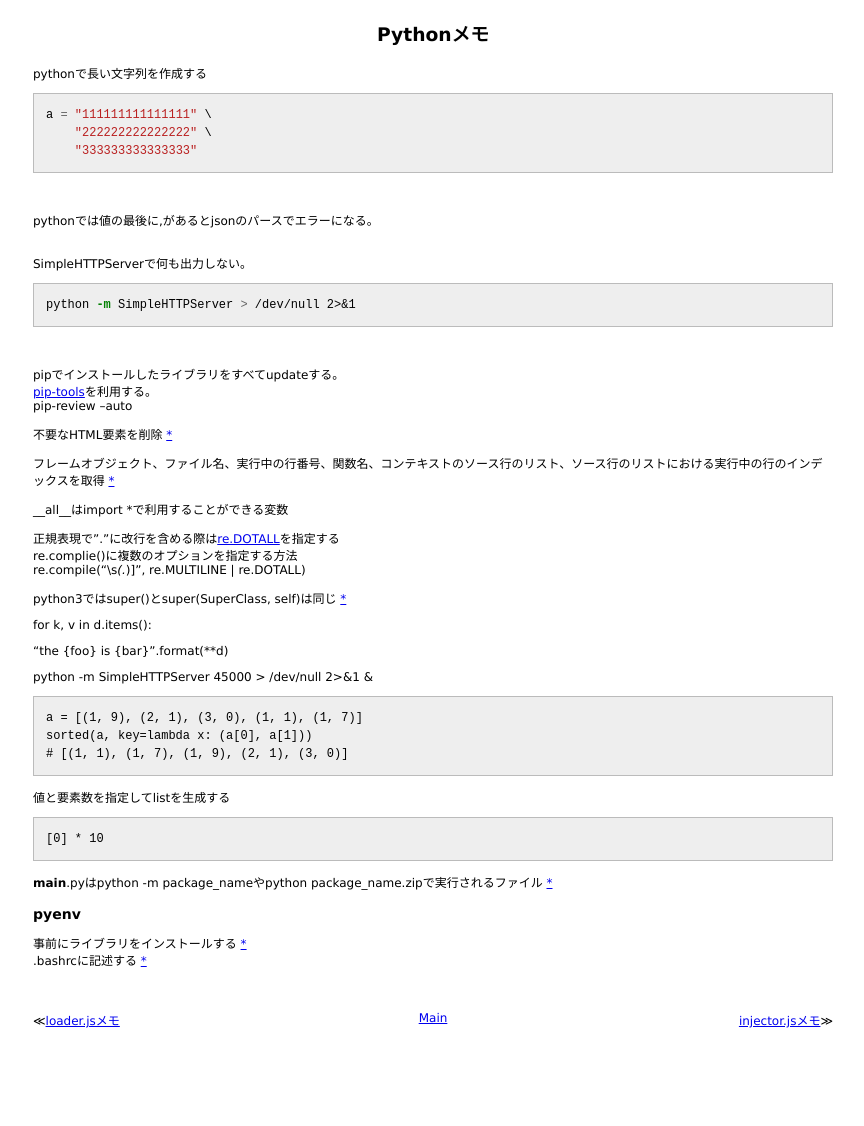
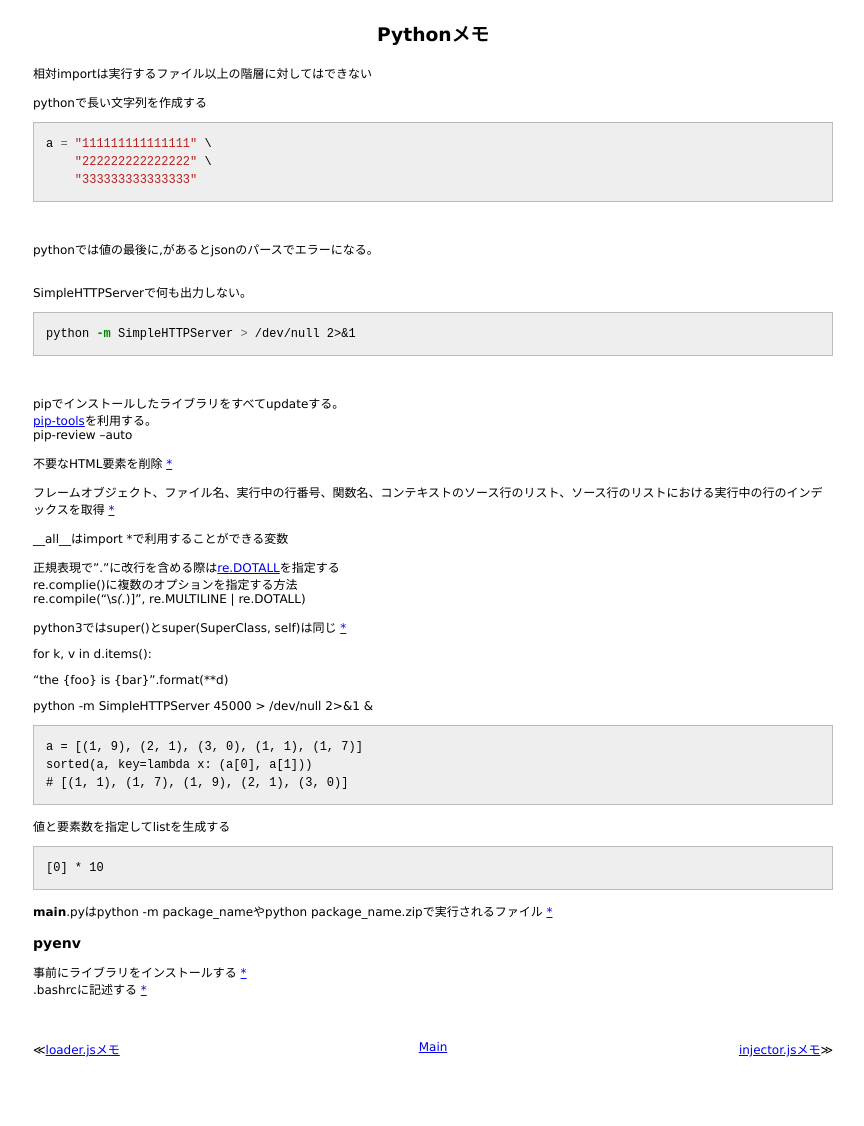
Before and after one commit to 38elements/38elements.github.com, a Jekyll site: the page built from _posts/2014-7-2-python.md, in a window 1280 px wide. Shown: the whole page, without its empty margins (207-1071 px from the left). Built offline with Jekyll 4.4.1, drawn with Linux system fonts in a browser that asks for light colours; before the commit the page ends 1097 px from its top, so only the background shows below that.

Commit message:
Update 2014-7-2-python.md

```diff
--- a/_posts/2014-7-2-python.md
+++ b/_posts/2014-7-2-python.md
@@ -2,6 +2,8 @@
 layout: posts
 title: Pythonメモ
 ---
+相対importは実行するファイル以上の階層に対してはできない
+
 pythonで長い文字列を作成する
 {% highlight python  %}
 a = "111111111111111" \
```
